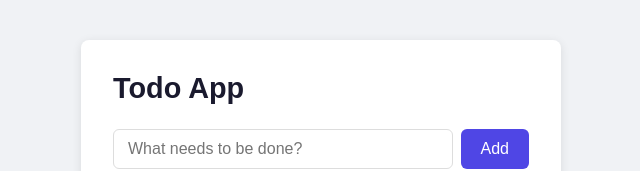
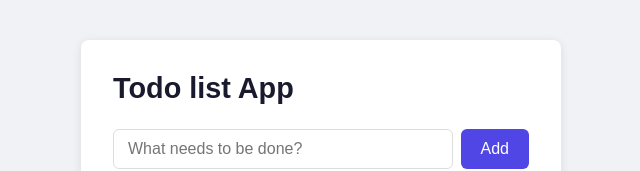
Before and after one commit to Thrinesh-yadav775/todo, a plain HTML site: page public/index.html in a window 1280 px wide. Shown: the top 171 px of the page, without its empty margins (319-959 px from the left). Drawn offline with Linux system fonts and the light colour scheme; no server answers.

Commit message:
heading upated

```diff
--- a/public/index.html
+++ b/public/index.html
@@ -92,7 +92,7 @@
 </head>
 <body>
   <div class="container">
-    <h1>Todo App</h1>
+    <h1>Todo list  App</h1>
     <div class="input-row">
       <input type="text" id="todoInput" placeholder="What needs to be done?" />
       <button class="add-btn" onclick="addTodo()">Add</button>
```
